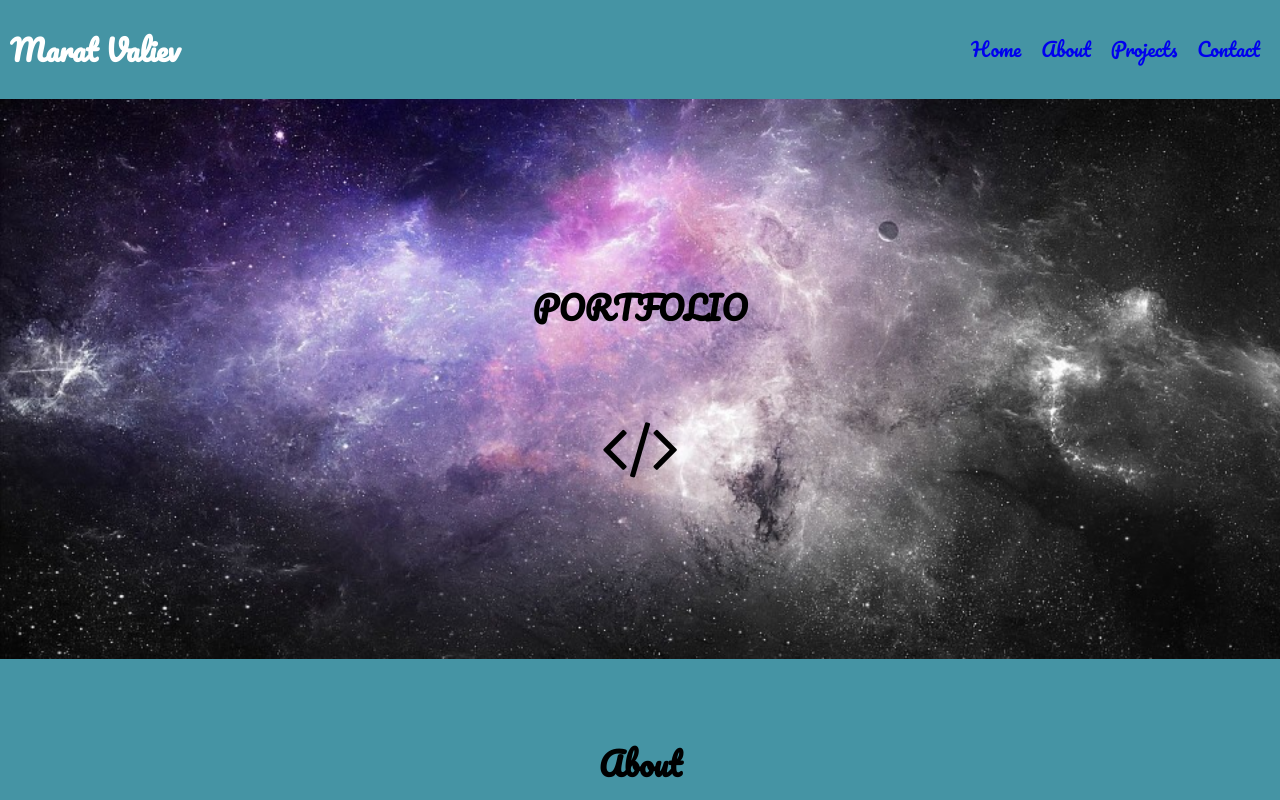
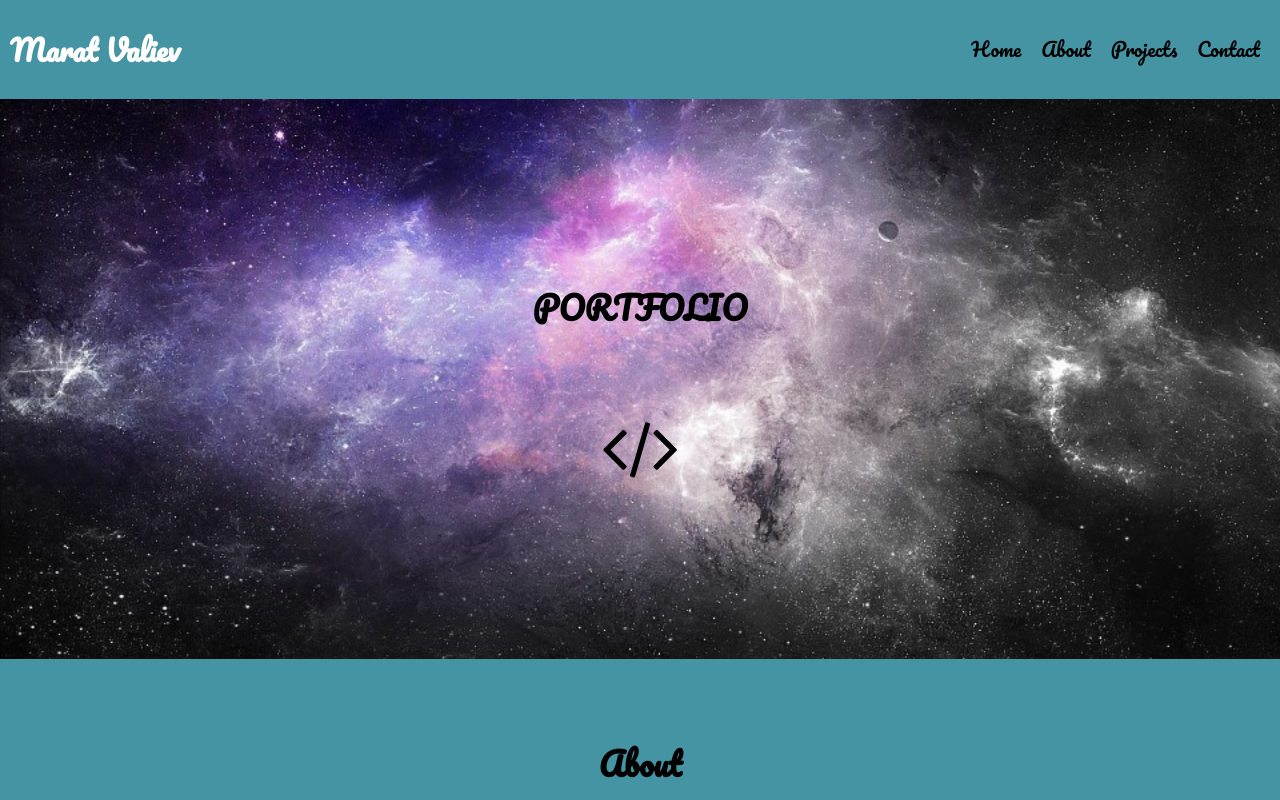
Before and after one commit to Marat-Z-Valiev/portfolio-page-reactjs, a React (Create React App) app: page / in a window 1280 px wide. Shown: the top 800 px of the page. Built offline with nearby package versions, Linux system fonts and the light colour scheme.

Commit message:
Add react-scroll package

```diff
--- a/package.json
+++ b/package.json
@@ -6,7 +6,8 @@
     "prop-types": "^15.6.2",
     "react": "^16.7.0",
     "react-dom": "^16.7.0",
-    "react-scripts": "2.1.2"
+    "react-scripts": "2.1.2",
+    "react-scroll": "^1.7.10"
   },
   "scripts": {
     "start": "react-scripts start",
--- a/src/components/Banner.js
+++ b/src/components/Banner.js
@@ -4,7 +4,7 @@ import "../css/Banner/banner.css";
 
 const Banner = props => (
 	<section>
-		<div className="jumbotron top-section" id="home">
+		<div className="top-section" id="home">
 			<div className="welcome">
 				<h2>Portfolio</h2>
 				<i className="fa fa-code" aria-hidden="true" />
--- a/src/components/Footer.js
+++ b/src/components/Footer.js
@@ -1,4 +1,5 @@
 import React from "react";
+import {animateScroll as scroll} from "react-scroll";
 import "../footerLinks";
 import "../css/Footer/footer.css";
 
@@ -13,6 +14,10 @@ class Footer extends React.Component {
 		this.displayCurrentYear();
 	}
 
+	scrollToTop = () => {
+		scroll.scrollToTop();
+	};
+
 	render() {
 		const {
 			linkedInLink,
@@ -25,6 +30,7 @@ class Footer extends React.Component {
 
 		return (
 			<div id="contact" className="contact">
+				<h2>Contact</h2>
 				<div className="footer-container">
 					<div className="icons">
 						<a
@@ -67,6 +73,11 @@ class Footer extends React.Component {
 						</p>
 					</div>
 				</div>
+				<i
+					onClick={this.scrollToTop}
+					className="fa fa-arrow-circle-up fa-4x scrollToTop"
+					aria-hidden="true"
+				/>
 			</div>
 		);
 	}
--- a/src/components/Header.js
+++ b/src/components/Header.js
@@ -1,5 +1,6 @@
 import React from "react";
 import PropTypes from "prop-types";
+import HeaderLink from "./HeaderLink";
 import headerLinks from "../headerLinks";
 import "../css/Header/header.css";
 
@@ -7,14 +8,9 @@ class Header extends React.Component {
 	constructor(props) {
 		super(props);
 		this.state = {
-			isSticky: false,
-			active: ""
+			isSticky: false
 		};
 	}
-
-	handleClick = link => {
-		this.setState({active: link});
-	};
 
 	componentDidMount() {
 		window.addEventListener("scroll", this.handleScroll);
@@ -38,19 +34,6 @@ class Header extends React.Component {
 
 	render() {
 		const stickyClass = this.state.isSticky ? "sticky" : "";
-		const linksMarkup = headerLinks.map((link, index) => {
-			return (
-				<a
-					href={link.link}
-					key={index}
-					className={this.state.active === link ? "active" : ""}
-				>
-					<li className="menu-list-item" onClick={() => this.handleClick(link)}>
-						{link.label}
-					</li>
-				</a>
-			);
-		});
 		return (
 			<div className={`navbar-container ${stickyClass}`}>
 				<nav
@@ -61,7 +44,15 @@ class Header extends React.Component {
 				>
 					<h1>Marat Valiev</h1>
 					<div className="menu-right">
-						<ul className="menu-list">{linksMarkup}</ul>
+						<ul className="menu-list">
+							{headerLinks.map((menuItem, index) => (
+								<HeaderLink
+									key={index}
+									link={menuItem.link}
+									label={menuItem.label}
+								/>
+							))}
+						</ul>
 					</div>
 				</nav>
 			</div>
--- a/src/components/HeaderLink.js
+++ b/src/components/HeaderLink.js
@@ -1,11 +1,22 @@
 import React from "react";
-
-const HeaderLink = props => (
-	<a href={this.props.link.link}>
-		<li className={`menu-list-item ${this.props.activeLink}`}>
-			{this.props.link.label}
-		</li>
-	</a>
-);
+import {Link} from "react-scroll";
+class HeaderLink extends React.Component {
+	render() {
+		return (
+			<li className="menu-list-item">
+				<Link
+					activeClass="active"
+					to={this.props.link}
+					spy={true}
+					smooth={true}
+					offset={-80}
+					duration={500}
+				>
+					{this.props.label}
+				</Link>
+			</li>
+		);
+	}
+}
 
 export default HeaderLink;
--- a/src/css/Footer/footer.css
+++ b/src/css/Footer/footer.css
@@ -3,6 +3,11 @@
   background-color: #4594A4;
   text-align: center;
   padding: 70px;
+}
+.contact h2 {
+  font-size: 2rem;
+  text-align: center;
+  margin-bottom: 20px;
 }
 .contact a {
   color: #000000;
@@ -37,3 +42,10 @@
 .contact .github-link:hover {
   color: #7AD1FF;
 }
+.scrollToTop {
+  border-radius: 30px;
+}
+.scrollToTop:hover {
+  color: #ffffff;
+  cursor: pointer;
+}
--- a/src/css/Header/header.css
+++ b/src/css/Header/header.css
@@ -18,7 +18,10 @@
   display: inline-block;
   margin-right: 20px;
 }
-.navbar-container .menu-list .menu-list-item:hover {
+.navbar-container .menu-list a {
+  text-decoration: none;
+}
+.navbar-container .menu-list a:hover {
   color: #ffffff;
   cursor: pointer;
 }
--- a/src/css/Header/header.less
+++ b/src/css/Header/header.less
@@ -22,10 +22,14 @@
 		.menu-list-item {
 			display: inline-block;
 			margin-right: 20px;
+		}
+
+		a {
+			text-decoration: none;
 			&:hover {
-				color: #ffffff;
-				cursor: pointer;
-			}
+					color: #ffffff;
+					cursor: pointer;
+				}
 		}
 		.active{
 			color: #ffffff;
--- a/src/css/Projects/projects.css
+++ b/src/css/Projects/projects.css
@@ -1,5 +1,6 @@
 @import url("https://fonts.googleapis.com/css?family=Ubuntu");
 .projects-header h2 {
+  font-size: 2rem;
   text-align: center;
   margin-bottom: 20px;
 }
--- a/src/css/Projects/projects.less
+++ b/src/css/Projects/projects.less
@@ -2,6 +2,7 @@
 @desc-font: "Ubuntu", LtBrown, serif;
 .projects-header {
 	h2 {
+		font-size: 2rem;
 		text-align: center;
 		margin-bottom: 20px;
 	}
--- a/src/headerLinks.js
+++ b/src/headerLinks.js
@@ -1,8 +1,8 @@
 const headerLinks = [
-	{label: "Home", link: "#home"},
-	{label: "About", link: "#about"},
-	{label: "Projects", link: "#projects"},
-	{label: "Contact", link: "#contact"}
+	{label: "Home", link: "home"},
+	{label: "About", link: "about"},
+	{label: "Projects", link: "projects"},
+	{label: "Contact", link: "contact"}
 ];
 
 export default headerLinks;
```
Also changed, not shown: src/css/Footer/footer.less (+14 -0 lines), 1 other file (tests, documents, lock files or other folders).
